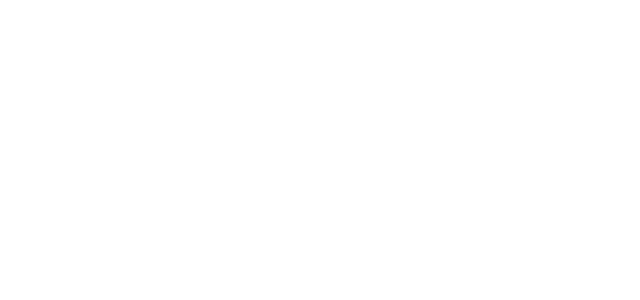
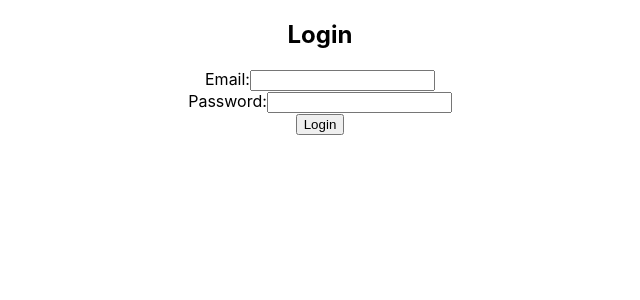
Before and after one commit to agustinrosa22/redbyraices, a React (Create React App) app: page / in a window 1280 px wide. Shown: the top 300 px of the page, without its empty margins (320-960 px from the left). Built offline with nearby package versions, Linux system fonts and the light colour scheme.

Commit message:
login al 50%

```diff
--- a/package.json
+++ b/package.json
@@ -6,9 +6,15 @@
     "@testing-library/jest-dom": "^5.17.0",
     "@testing-library/react": "^13.4.0",
     "@testing-library/user-event": "^13.5.0",
+    "axios": "^1.4.0",
     "react": "^18.2.0",
     "react-dom": "^18.2.0",
+    "react-redux": "^8.0.5",
+    "react-router-dom": "^6.3.0",
     "react-scripts": "5.0.1",
+    "react-select": "^5.7.3",
+    "redux": "^4.0.5",
+    "redux-thunk": "^2.4.2",
     "web-vitals": "^2.1.4"
   },
   "scripts": {
--- a/src/App.js
+++ b/src/App.js
@@ -1,9 +1,13 @@
 import './App.css';
+import Login from './Views/Login/Login';
+import { Routes,Route } from 'react-router-dom';
 
 function App() {
   return (
     <div className="App">
-
+      <Routes>
+        <Route path='/'element={ <Login />}/>
+      </Routes>
     </div>
   );
 }
--- /dev/null
+++ b/src/Redux/Actions/actionTypes.js
@@ -0,0 +1,2 @@
+export const LOGIN_SUCCESS = 'LOGIN_SUCCESS';
+export const LOGIN_FAIL = 'LOGIN_FAIL';
--- /dev/null
+++ b/src/Redux/reducer.js
@@ -0,0 +1,27 @@
+import { LOGIN_SUCCESS, LOGIN_FAIL } from './Actions/actionTypes';
+
+const initialState = {
+  user: null,
+  error: null
+};
+
+const rootReducer = (state = initialState, action) => {
+  switch (action.type) {
+    case LOGIN_SUCCESS:
+      return {
+        ...state,
+        user: action.payload, // Guarda solo el usuario en caso de éxito
+        error: null // Borra el error en caso de éxito
+      };
+    case LOGIN_FAIL:
+      return {
+        ...state,
+        user: null,
+        error: action.payload
+      };
+    default:
+      return state;
+  }
+};
+
+export default rootReducer;
--- /dev/null
+++ b/src/Redux/store.js
@@ -0,0 +1,10 @@
+import { createStore, applyMiddleware, compose}  from 'redux';
+import rootReducer from './reducer';
+import thunkMiddleware from 'redux-thunk'
+
+
+const composeEnhacer = window.__REDUX_DEVTOOLS_EXTENSION_COMPOSE__ || compose; // esta linea es para conectar don la extensnion del navegador => REDUX D
+
+ export const store = createStore(
+    rootReducer,
+    composeEnhacer(applyMiddleware(thunkMiddleware))); // Esta linea nos permite hacer peticiones a un servidor
--- /dev/null
+++ b/src/Views/Login/Login.jsx
@@ -0,0 +1,78 @@
+import React, { useState } from 'react';
+import { useDispatch } from 'react-redux';
+import axios from 'axios';
+import { useNavigate } from 'react-router-dom';
+import style from './Login.module.css';
+
+const Login = () => {
+  const dispatch = useDispatch();
+  const navigate = useNavigate();
+  const [error, setError] = useState('');
+  const [formData, setFormData] = useState({
+    mail: '',
+    password: ''
+  });
+
+  const { mail, password } = formData;
+
+  const onChange = e => setFormData({ ...formData, [e.target.name]: e.target.value });
+
+  const onSubmit = async e => {
+    e.preventDefault();
+    try {
+      const res = await axios.post('/login', {
+        mail,
+        password
+      });
+
+      if (res.data.access) {
+        console.log('Login exitoso');
+        navigate('/home');
+      } else if (res.message === "Credenciales inválidas") {
+        console.log('Credenciales inválidas');
+        setError('Credenciales inválidas');
+      } else if (res.status === 404) {
+        console.log('Usuario no encontrado');
+        setError('Usuario no encontrado');
+      } else {
+        console.log('Error interno del servidor');
+        setError('Error interno del servidor');
+      }
+    } catch (err) {
+      console.error('Error interno del servidor:', err);
+      setError('Error interno del servidor');
+    }
+  };
+
+  return (
+    <div className={style.container}>
+      <h2>Login</h2>
+      {error && <div className={style.error}>{error}</div>}
+      <form onSubmit={onSubmit}>
+        <div>
+          <label>Email:</label>
+          <input
+            type="email"
+            name="mail"
+            value={mail}
+            onChange={onChange}
+            required
+          />
+        </div>
+        <div>
+          <label>Password:</label>
+          <input
+            type="password"
+            name="password"
+            value={password}
+            onChange={onChange}
+            required
+          />
+        </div>
+        <button type="submit">Login</button>
+      </form>
+    </div>
+  );
+};
+
+export default Login;
--- a/src/index.js
+++ b/src/index.js
@@ -1,14 +1,24 @@
 import React from 'react';
-import ReactDOM from 'react-dom/client';
+import ReactDOM from 'react-dom';
 import './index.css';
 import App from './App';
 import reportWebVitals from './reportWebVitals';
+import { BrowserRouter } from 'react-router-dom'
+import { Provider } from 'react-redux'
+import { store } from './Redux/store';
+import axios from 'axios';
 
-const root = ReactDOM.createRoot(document.getElementById('root'));
-root.render(
+ axios.defaults.baseURL = 'http://localhost:3001'
+
+ ReactDOM.render(
+  <Provider store={store}>
   <React.StrictMode>
-    <App />
+    <BrowserRouter>
+    <App/>
+    </BrowserRouter>
   </React.StrictMode>
+  </Provider>,
+  document.getElementById('root')
 );
 
 // If you want to start measuring performance in your app, pass a function
```
Also changed, not shown: src/Redux/Actions/actions.js (added, +31 -0 lines), src/Views/Login/Login.module.css (added), 1 other file (tests, documents, lock files or other folders).
